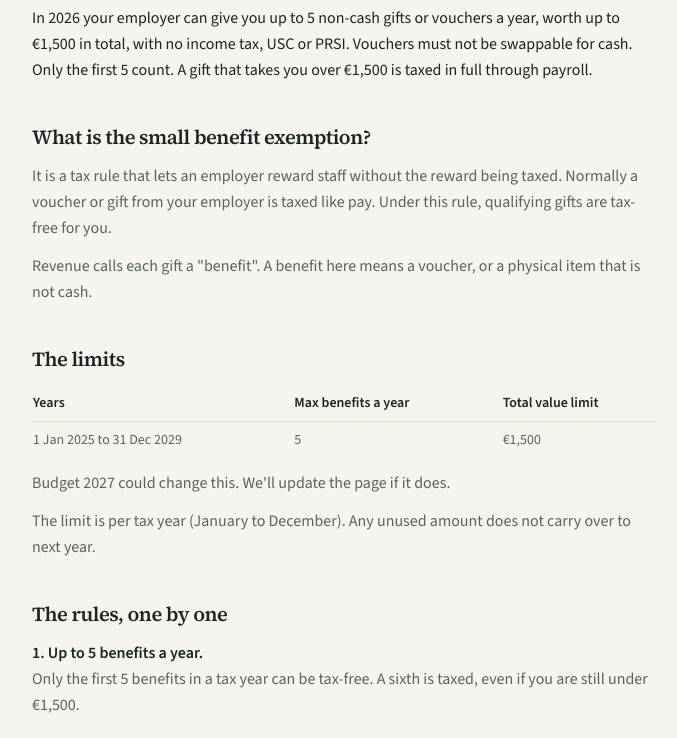
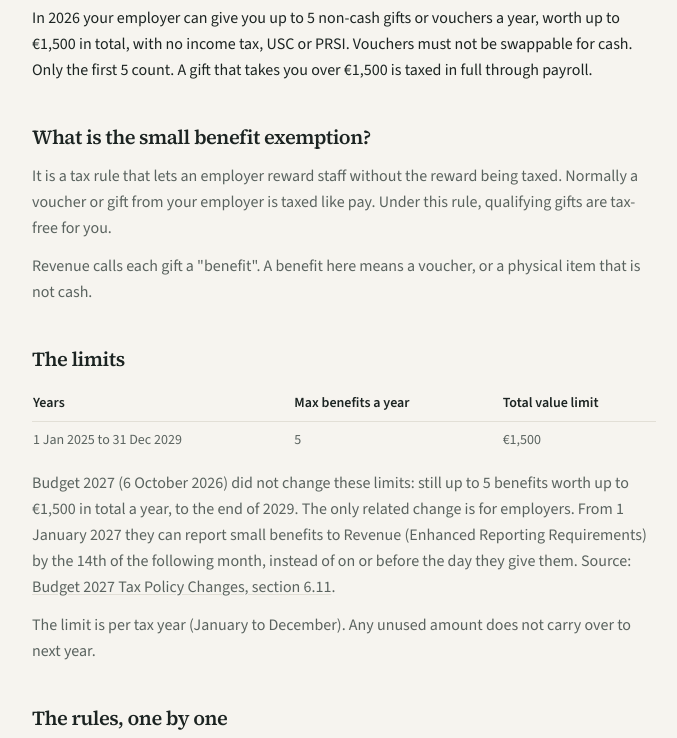
Before and after one commit to alexcanchaya-dotcom/myirishtax, a Next.js app: page /small-benefit-exemption in a window 1280 px wide. Shown: the part 374-1112 px from the top of the page, without its empty margins (296-973 px from the left). Built offline with nearby package versions, Linux system fonts and the light colour scheme; no server answers.

Commit message:
Small benefit page: Budget 2027 left the limits unchanged; ERR reporting option for employers from 1 Jan 2027

```diff
--- a/app/small-benefit-exemption/page.tsx
+++ b/app/small-benefit-exemption/page.tsx
@@ -88,7 +88,21 @@ export default function SmallBenefitExemptionPage() {
               </tbody>
             </table>
           </div>
-          <p className="mt-3">Budget 2027 could change this. We&apos;ll update the page if it does.</p>
+          <p className="mt-3">
+            Budget 2027 (6 October 2026) did not change these limits: still up to 5 benefits worth up to €1,500 in total
+            a year, to the end of 2029. The only related change is for employers. From 1 January 2027 they can report
+            small benefits to Revenue (Enhanced Reporting Requirements) by the 14th of the following month, instead of
+            on or before the day they give them. Source:{' '}
+            <a
+              href="https://www.gov.ie/en/department-of-finance/publications/budget-2027-budget-publications/"
+              className="underline decoration-line underline-offset-2"
+              target="_blank"
+              rel="noopener noreferrer"
+            >
+              Budget 2027 Tax Policy Changes, section 6.11
+            </a>
+            .
+          </p>
           <p className="mt-3">
             The limit is per tax year (January to December). Any unused amount does not carry over to next year.
           </p>
```
Also changed, not shown: 1 other file (tests, documents, lock files or other folders).
